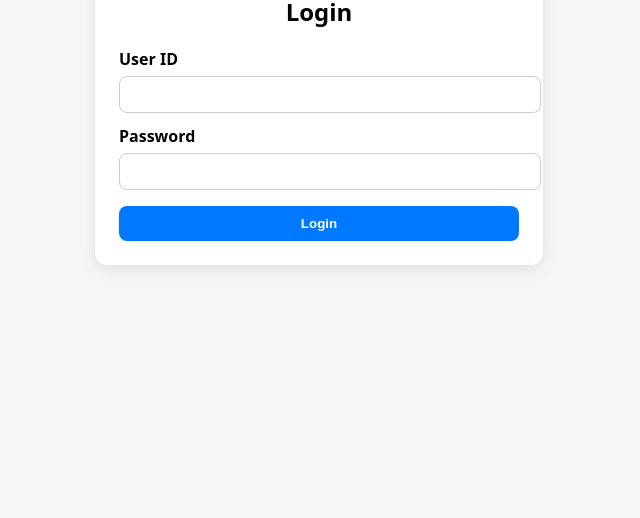
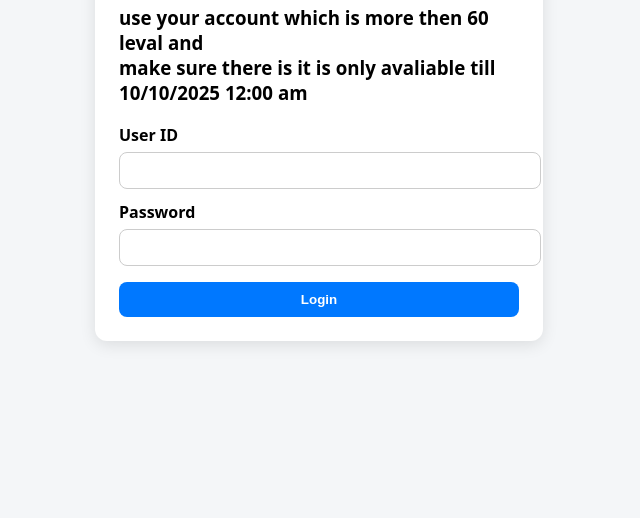
Before and after one commit to mayank-shekhar-dot/project-2, a plain HTML site: page index.html in a window 1280 px wide. Shown: the part 282-800 px from the top of the page, without its empty margins (321-961 px from the left). Drawn offline with Linux system fonts and the light colour scheme.

Commit message:
Update index.html

```diff
--- a/index.html
+++ b/index.html
@@ -16,7 +16,8 @@
 </head>
 <body>
   <div class="box">
-    <h2>Login</h2>
+    <h1>Login</h1>
+    <h3>use your account which is more then 60 leval and <br> make sure there is it is only avaliable till 10/10/2025 12:00 am </br></h3>
     <form id="loginForm">
       <label for="uid">User ID</label>
       <input id="uid" required />
```
